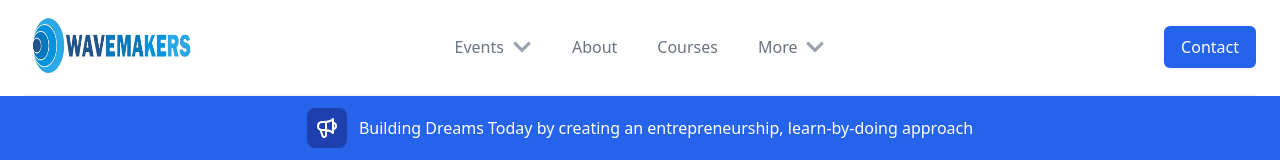
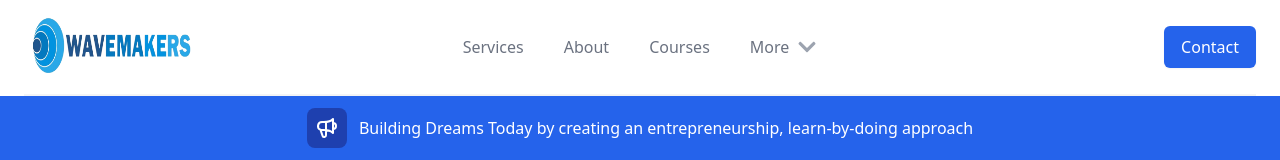
Before and after one commit to arash-arora/cif, a Next.js app: page / in a window 1280 px wide. Shown: the top 160 px of the page. Built offline with nearby package versions, Linux system fonts and the light colour scheme.

Commit message:
links updated

```diff
--- a/components/Header.tsx
+++ b/components/Header.tsx
@@ -25,7 +25,7 @@ const solutions = [
     name: 'About',
     description:
       'Get a better understanding of where your traffic is coming from.',
-    href: '#',
+    href: '/about',
     icon: HiOutlineChartBar,
   },
   {
@@ -37,7 +37,7 @@ const solutions = [
   {
     name: 'Courses',
     description: "Your customers' data will be safe and secure.",
-    href: '#',
+    href: 'https://manojarora0227.ongraphy.com/',
     icon: BiCheckShield,
   },
   {
@@ -125,7 +125,7 @@ export default function Example() {
             </Popover.Button>
           </div>
           <Popover.Group as="nav" className="hidden space-x-10 md:flex">
-            <Popover className="relative">
+            {/* <Popover className="relative">
               {({ open }) => (
                 <>
                   <Popover.Button
@@ -198,8 +198,14 @@ export default function Example() {
                   </Transition>
                 </>
               )}
-            </Popover>
+            </Popover> */}
 
+            <a
+              href="/services"
+              className="text-base font-medium text-gray-500 hover:text-gray-900"
+            >
+              Services
+            </a>
             <a
               href="/about"
               className="text-base font-medium text-gray-500 hover:text-gray-900"
@@ -207,7 +213,7 @@ export default function Example() {
               About
             </a>
             <a
-              href="#"
+              href="https://manojarora0227.ongraphy.com/"
               className="text-base font-medium text-gray-500 hover:text-gray-900"
             >
               Courses
```
